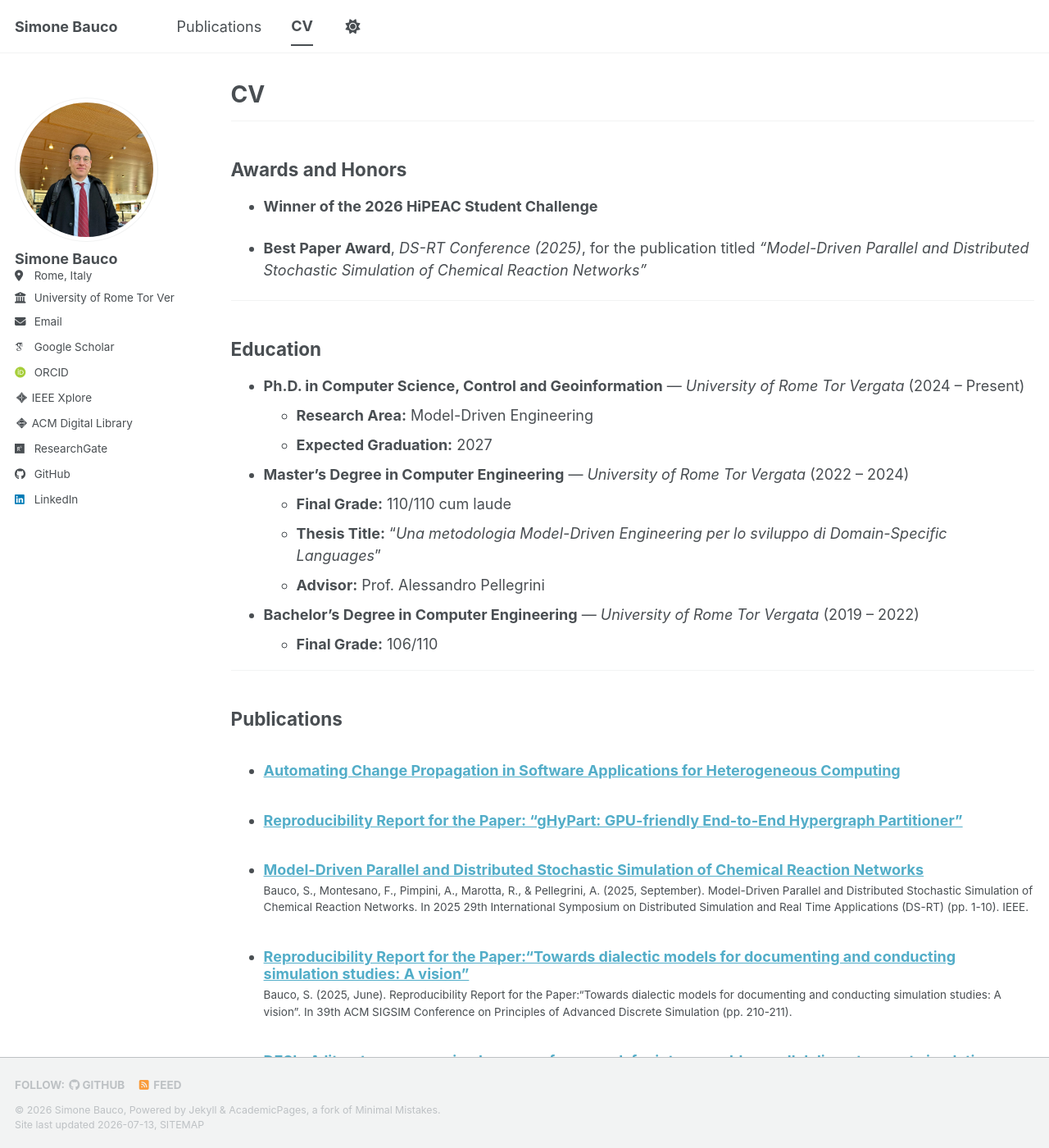
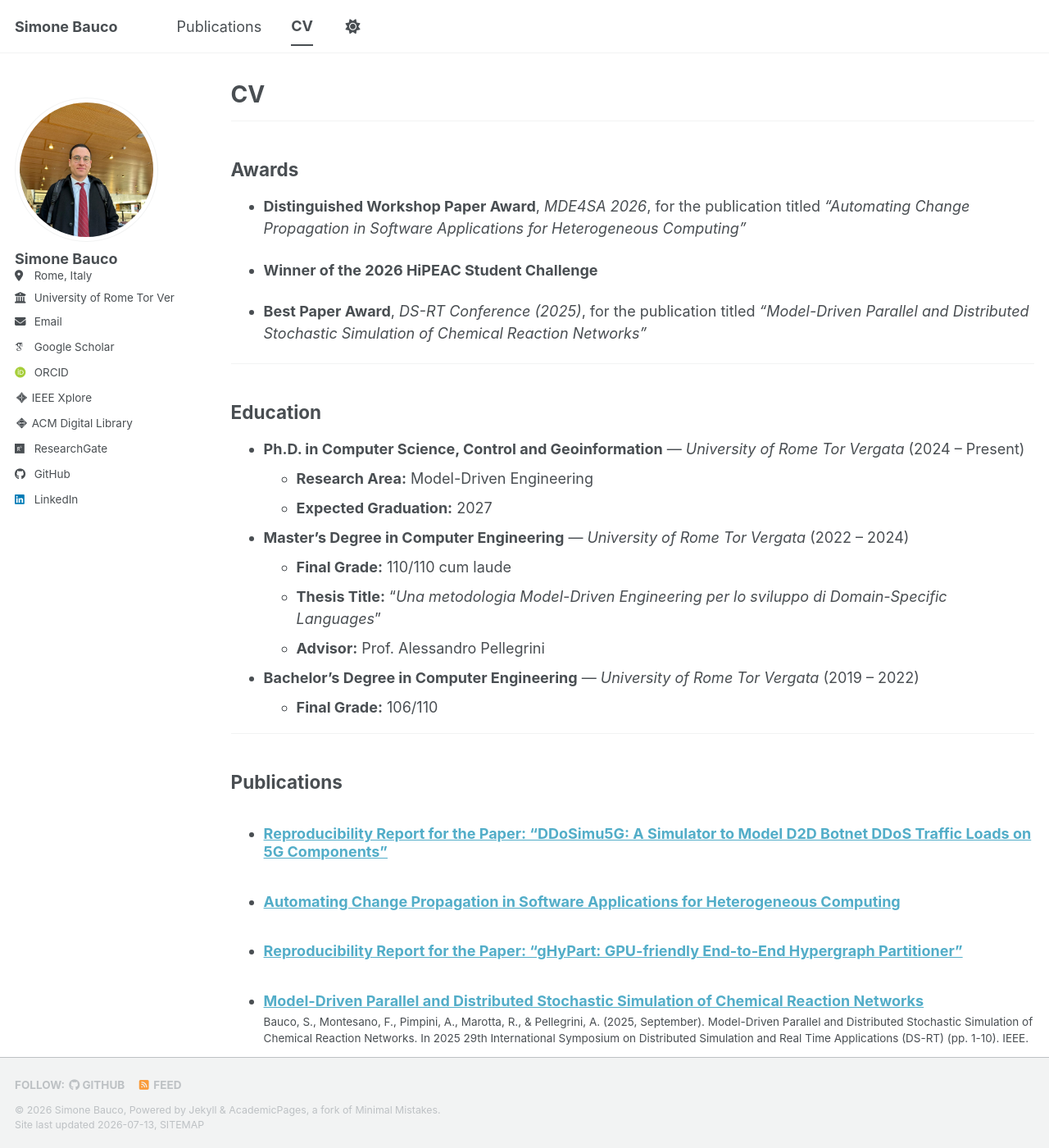
Before and after one commit to simoneb00/simoneb00.github.io, a Jekyll site: the page built from _pages/cv.md, in a window 1280 px wide and 1400 px high. Shown: the whole window at 82% size. Built offline with Jekyll 4.4.1, drawn with Linux system fonts in a browser that asks for light colours; some web fonts are replaced; a script bundle is joined from its source files by our own code; library files that are not in the unit come from our copies; some of the changed text lies outside the part shown.

Commit message:
added BP at MDE4SA 26

```diff
--- a/_pages/cv.md
+++ b/_pages/cv.md
@@ -10,8 +10,10 @@ redirect_from:
 {% include base_path %}
 ---
 
-## Awards and Honors
+## Awards
 
+
+* **Distinguished Workshop Paper Award**, *MDE4SA 2026*, for the publication titled *"Automating Change Propagation in Software Applications for Heterogeneous Computing"*
 
 * **Winner of the 2026 HiPEAC Student Challenge**
 
```
Also changed, not shown: _publications/2026-05-01-automating-change-propagation-in-software-applications-for-heterogeneous-computing.md (+1 -0 lines), _publications/2026-06-01-repro-report-ddosimu5g.md (+2 -2 lines).
